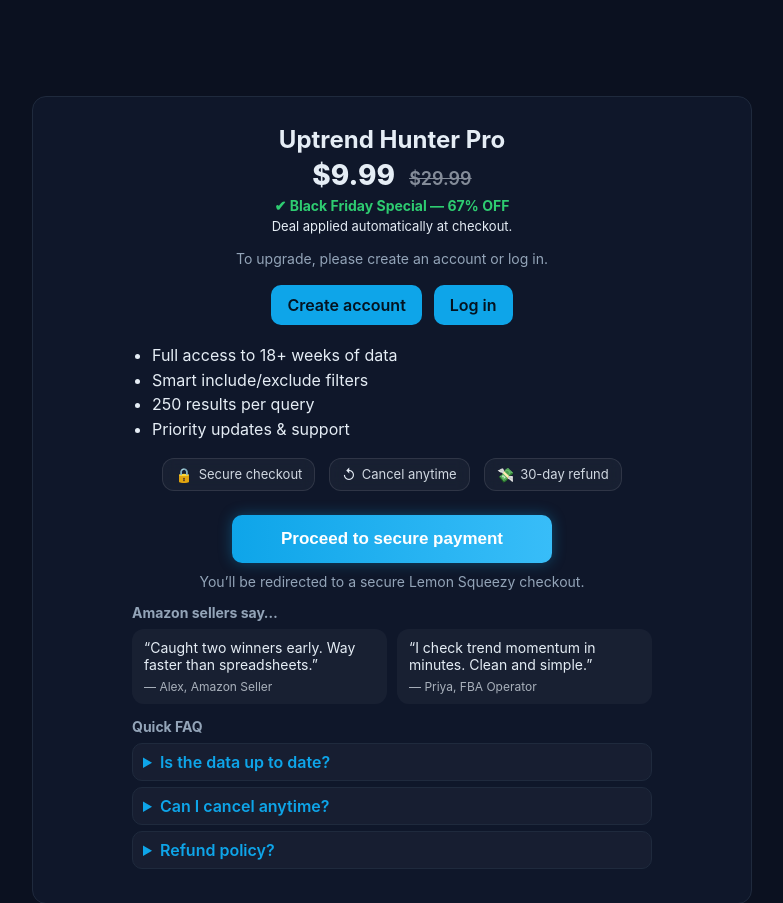
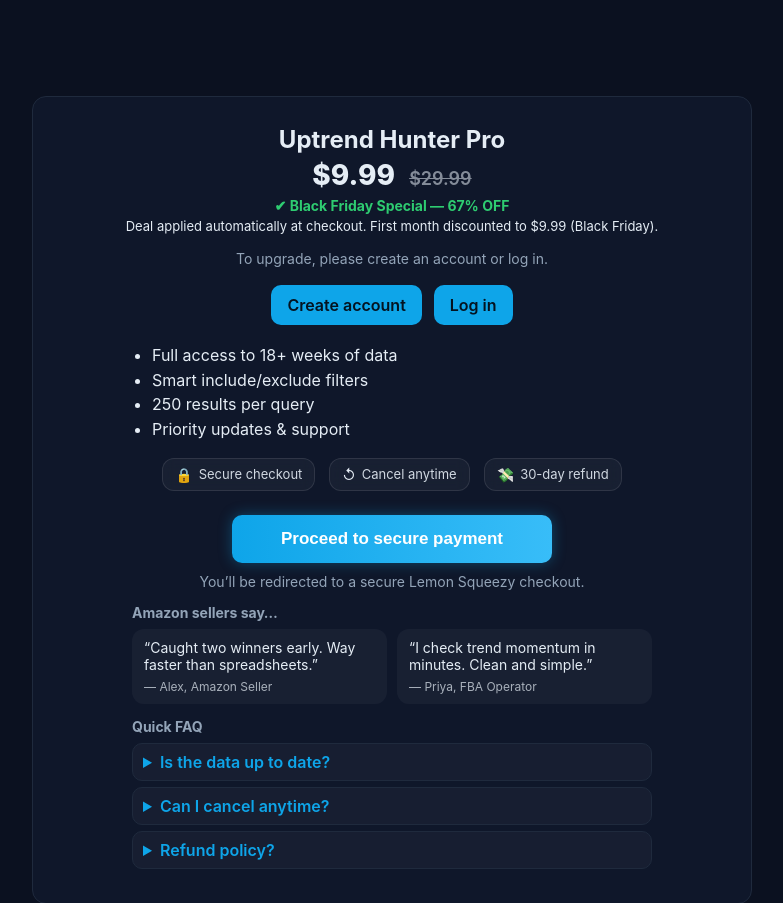
Before and after one commit to coskunforex/amazon-trend-web, a Flask app: page /checkout in a window 1280 px wide. Shown: the part 68-971 px from the top of the page, without its empty margins (248-1031 px from the left). Run offline with Flask 3, Linux system fonts and the light colour scheme; parts of the project's set-up code (start-up, migrations or seed data) failed here and were passed over.

Commit message:
BF pricing update (landing + checkout)

```diff
--- a/app/web/templates/checkout.html
+++ b/app/web/templates/checkout.html
@@ -35,7 +35,7 @@
     ✔ Black Friday Special — 67% OFF
   </div>
   <div class="muted" style="margin-top:4px; font-size:13px;">
-    Deal applied automatically at checkout.
+    Deal applied automatically at checkout. First month discounted to $9.99 (Black Friday).
   </div>
 </div>
 
--- a/app/web/templates/landing.html
+++ b/app/web/templates/landing.html
@@ -316,7 +316,7 @@
   <span style="font-size:14px; color:#2ecc71; margin-left:6px; font-weight:600;">Black Friday</span>
 </p>
 <div style="margin-top:6px; font-size:14px; color:#2ecc71; font-weight:600;">
-    ✔ Black Friday Special — 67% OFF
+    ✔ Black Friday Special — 67% OFF. First month applies only.
   </div>
       <ul>
         <li>Full 18+ week history</li>
```
